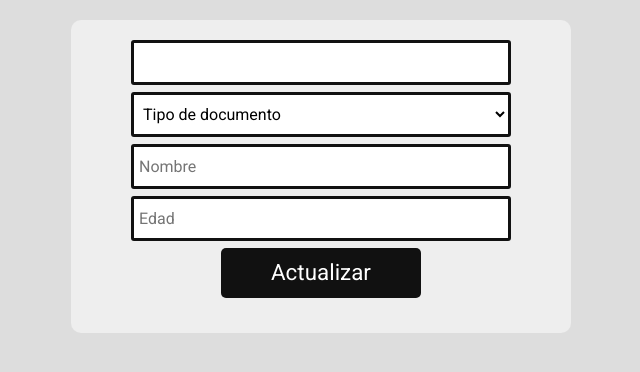
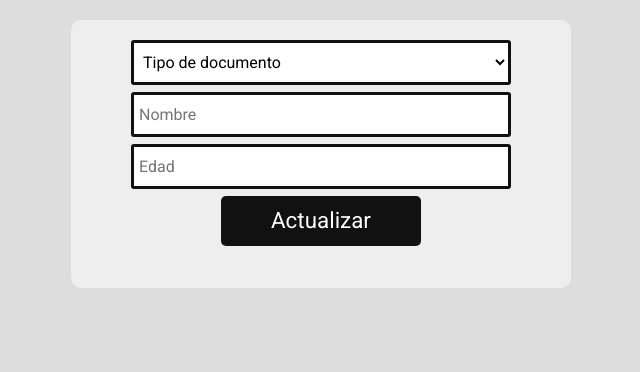
Before and after one commit to GloriaBeltran/CRUD-PHP, a PHP site: page /updateStudent/index.php?doc=1 in a window 1280 px wide. Shown: the top 372 px of the page, without its empty margins (319-959 px from the left). Run offline with PHP 8.4, Linux system fonts and the light colour scheme; data that the repository does not hold is empty.

Commit message:
Create function added

```diff
--- a/updateStudent/index.php
+++ b/updateStudent/index.php
@@ -20,13 +20,13 @@
 	?>
 	<div class="container">
 		<form class="form" action="../">
-			<input type="number" class="input" name="doc" value=<?php print $data[0] ?>>
+			<input type="number" class="input" style="display: none" name="doc" value=<?php print $data[0] ?>>
 			<select name="docType" class="input">
 				<option value="default">Tipo de documento</option>
 				<option value="TI" <?php print $data[1] == "TI" ? "selected" : null ?>>TI</option>
 				<option value="CC" <?php print $data[1] == "CC" ? "selected" : null ?>>CC</option>
 			</select>
-			<input type="text" class="input" name="name" placeholder="Nombre" value=<?php print $data[2] ?>>
+			<input type="text" class="input" name="name" placeholder="Nombre" value="<?php print $data[2] ?>">
 			<input type="number" class="input" name="age" placeholder="Edad" value=<?php print $data[3] ?>>
 			<button class="btnRegister" name="method" value="update">Actualizar</button>
 		</form>
```
Also changed, not shown: index.php (+9 -11 lines).
